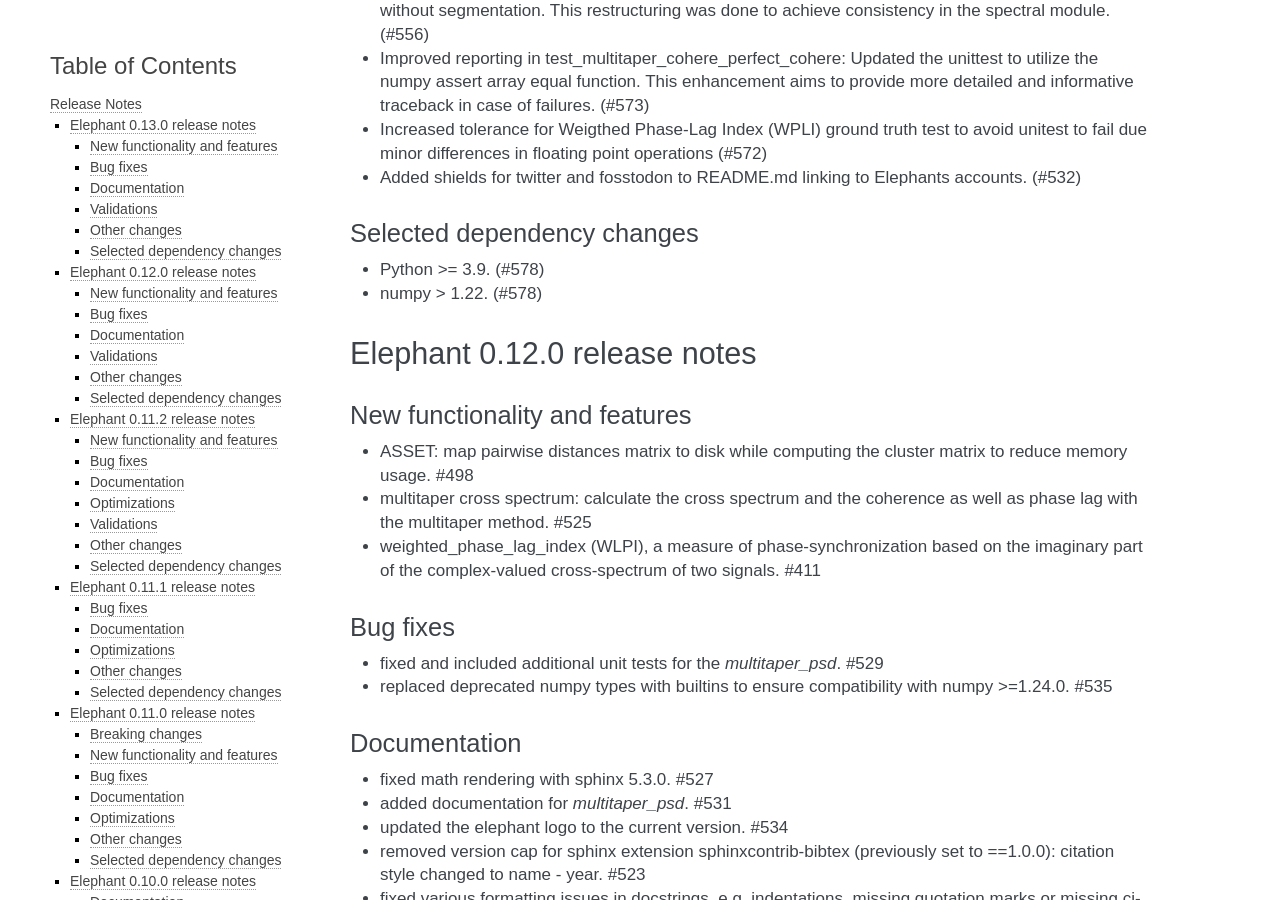
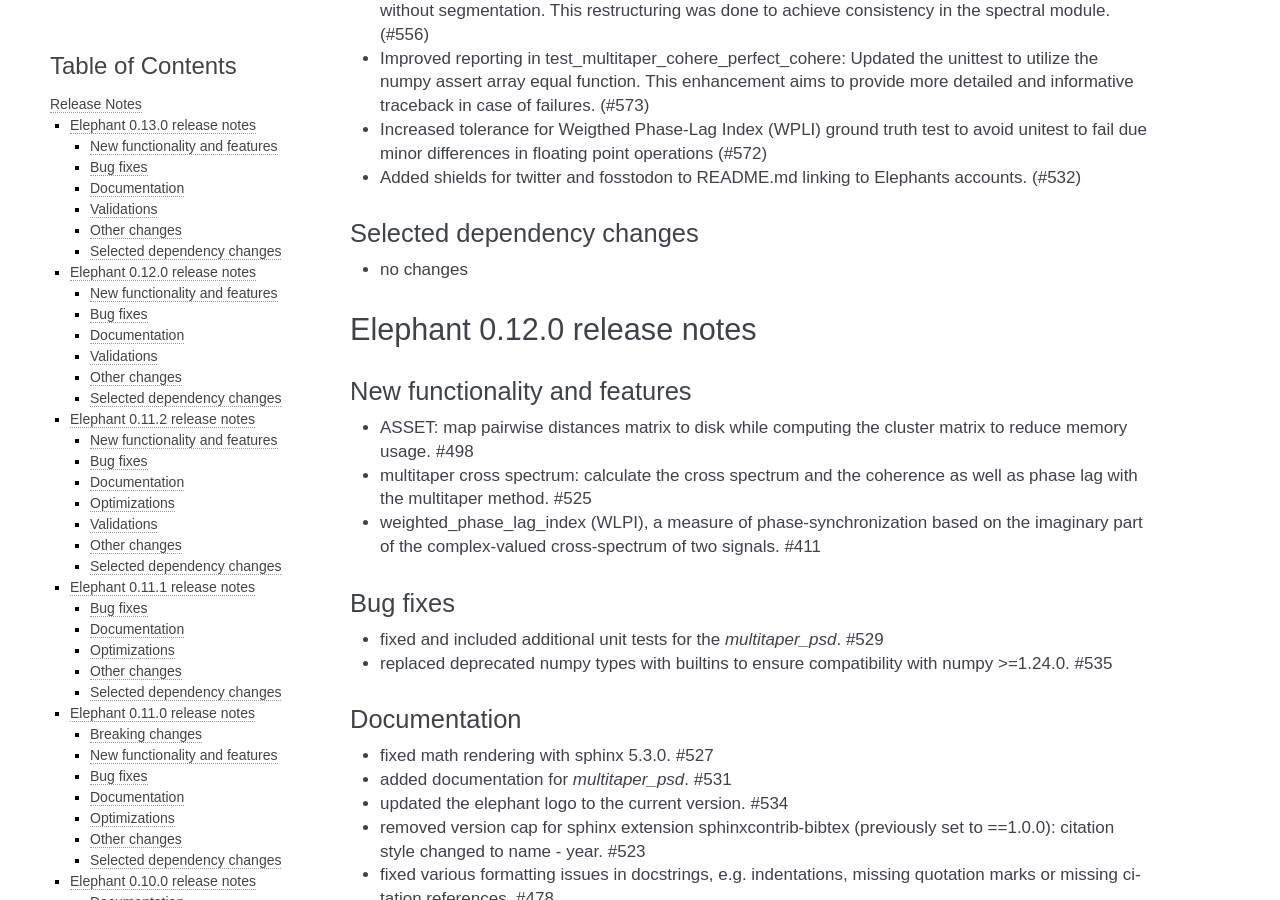
Before and after one commit to NeuralEnsemble/elephant, a Sphinx documentation site: the page built from doc/release_notes.rst, in a window 1280 px wide and 900 px high, scrolled down 1083 px. Built offline with Sphinx 7.4.7, drawn with Linux system fonts in a browser that asks for light colours; pages that are not in the unit, such as notebooks, are missing from menus; the version number could not be read and is left out.

Commit message:
update release notes

```diff
--- a/doc/release_notes.rst
+++ b/doc/release_notes.rst
@@ -39,8 +39,7 @@ Other changes
 
 Selected dependency changes
 ---------------------------
-* Python >= 3.9. (#578)
-* numpy > 1.22. (#578)
+* no changes
 
 
 Elephant 0.12.0 release notes
```
